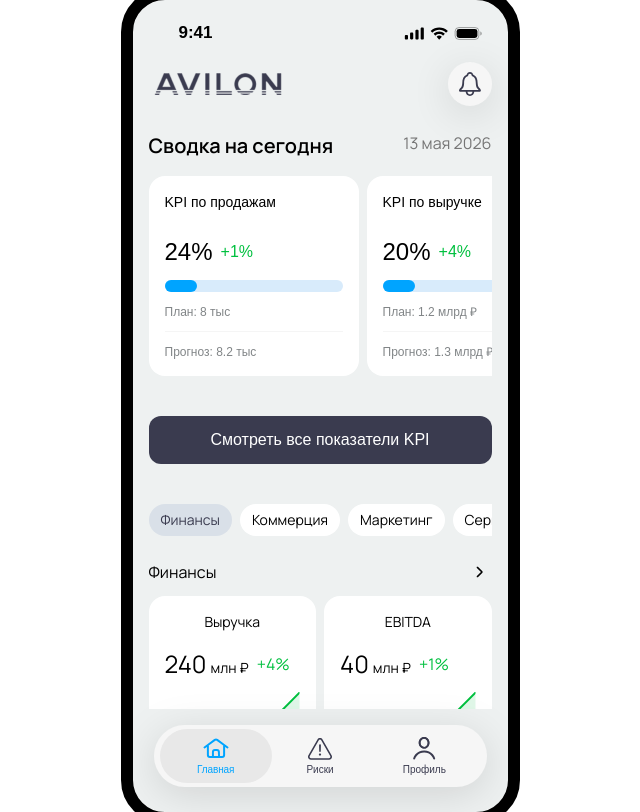
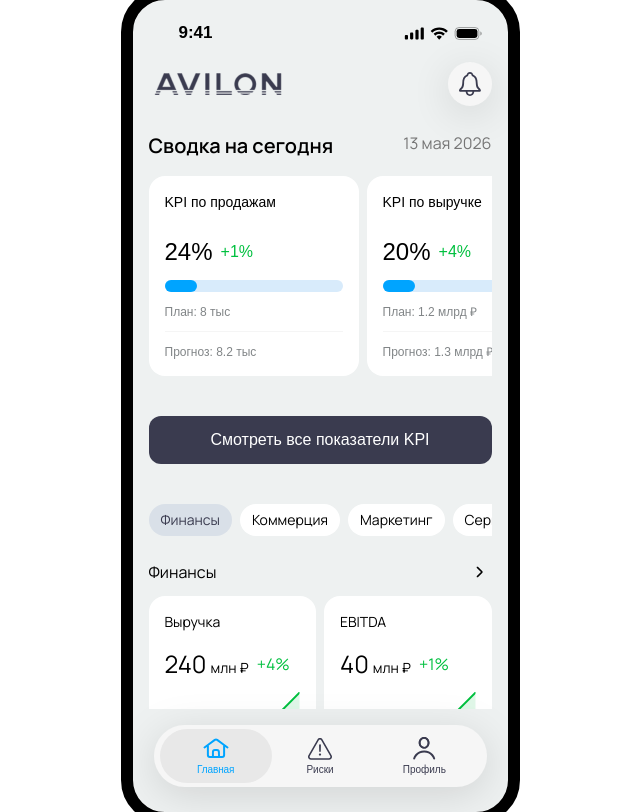
Before and after one commit to dzhuchkov-spider/avilon, a React (Vite) app: page / in a window 1280 px wide. Shown: the whole page, without its empty margins (320-960 px from the left). Built offline with nearby package versions, Linux system fonts and the light colour scheme.

Commit message:
Finance Page 1

```diff
--- a/src/App.tsx
+++ b/src/App.tsx
@@ -220,7 +220,7 @@ function App() {
               <div className="flex flex-wrap gap-[8px] w-full">
                 {/* Card 1: Выручка */}
                 <div className="bg-[#FFFFFF] flex flex-col gap-[16px] p-[16px] rounded-[16px] w-[167.5px]">
-                  <p className="font-normal leading-[20px] text-[14px] text-black text-center whitespace-nowrap">
+                  <p className="font-normal leading-[20px] text-[14px] text-black whitespace-nowrap">
                     Выручка
                   </p>
                   <div className="flex flex-col gap-[12px]">
@@ -245,7 +245,7 @@ function App() {
 
                 {/* Card 2: EBITDA */}
                 <div className="bg-[#FFFFFF] flex flex-col gap-[16px] p-[16px] rounded-[16px] w-[167.5px]">
-                  <p className="font-normal leading-[20px] text-[14px] text-black text-center whitespace-nowrap">
+                  <p className="font-normal leading-[20px] text-[14px] text-black whitespace-nowrap">
                     EBITDA
                   </p>
                   <div className="flex flex-col gap-[12px]">
@@ -270,7 +270,7 @@ function App() {
 
                 {/* Card 3: Чистая прибыль */}
                 <div className="bg-[#FFFFFF] flex flex-col gap-[16px] p-[16px] rounded-[16px] w-[167.5px]">
-                  <p className="font-normal leading-[20px] text-[14px] text-black text-center whitespace-nowrap">
+                  <p className="font-normal leading-[20px] text-[14px] text-black whitespace-nowrap">
                     Чистая прибыль
                   </p>
                   <div className="flex flex-col gap-[12px]">
@@ -295,7 +295,7 @@ function App() {
 
                 {/* Card 4: Cash Flow */}
                 <div className="bg-[#FFFFFF] flex flex-col h-[176px] justify-between p-[16px] rounded-[16px] w-[167px]">
-                  <p className="font-normal leading-[20px] text-[14px] text-black text-center whitespace-nowrap">
+                  <p className="font-normal leading-[20px] text-[14px] text-black whitespace-nowrap">
                     Cash Flow
                   </p>
                   <div className="flex flex-col gap-[12px]">
```
